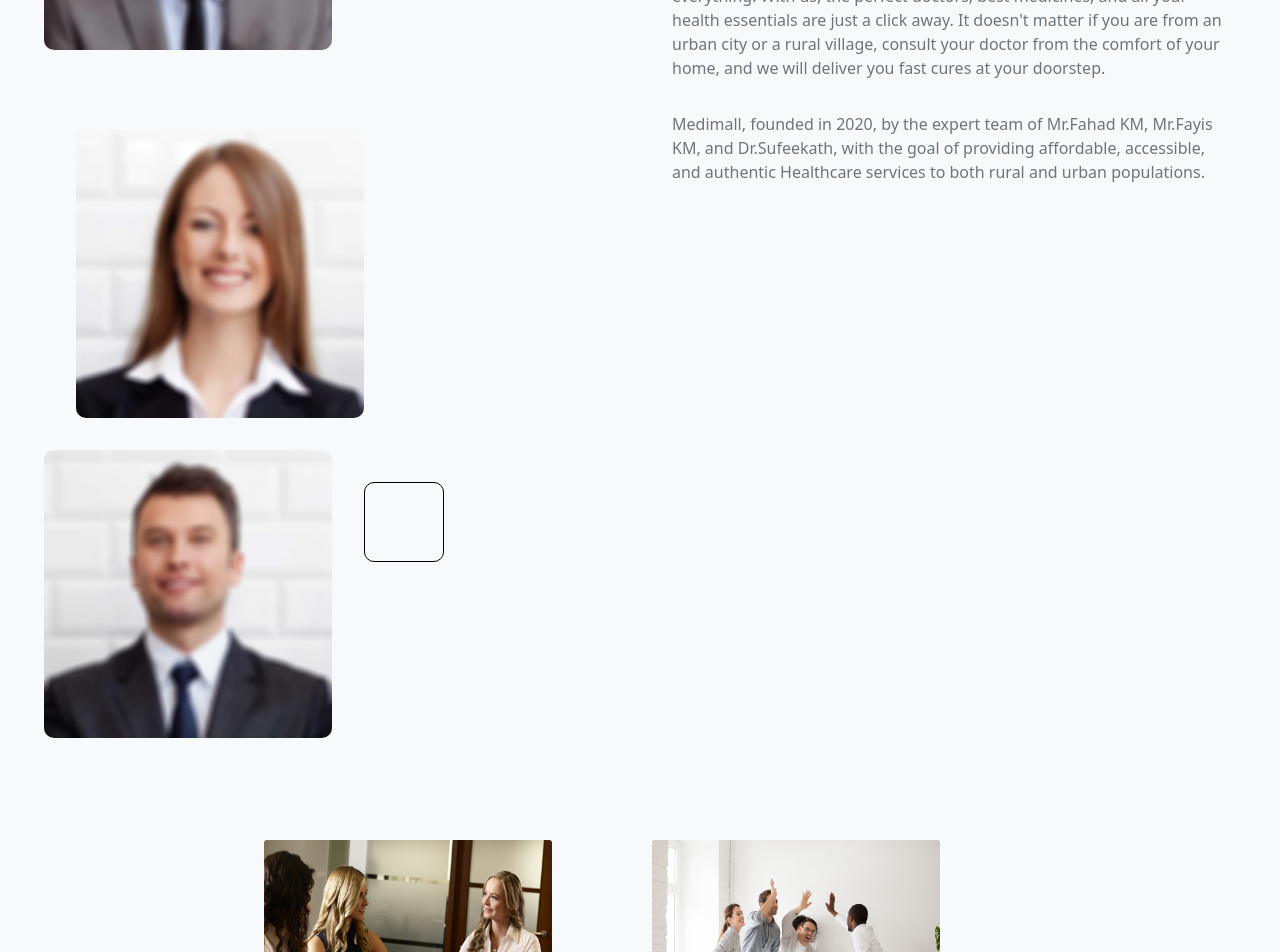
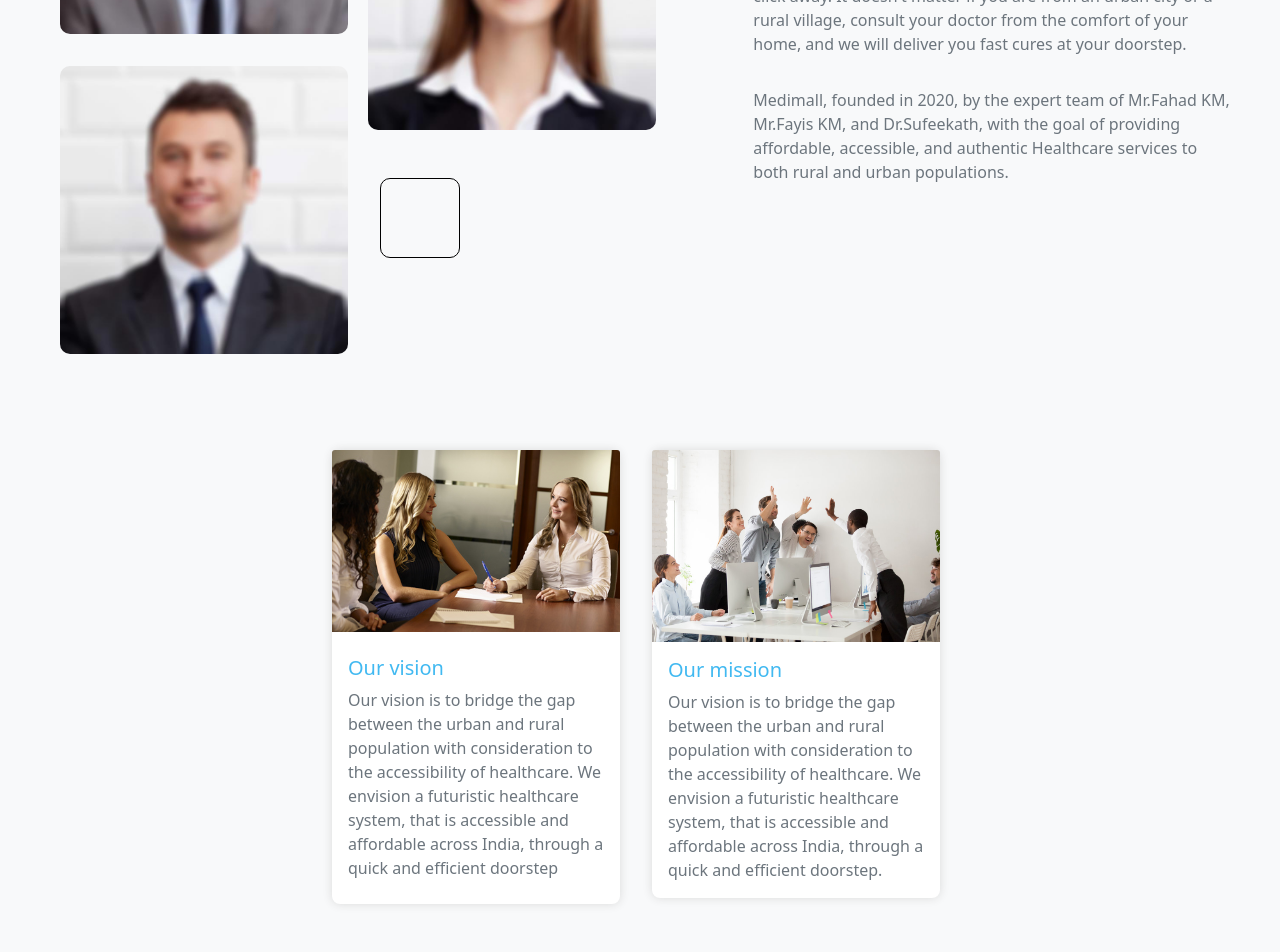
Before and after one commit to MOHAMED-ANAS-EP/cybaze.github.io, a plain HTML site: page index.html in a window 1280 px wide. Shown: the part 840-1792 px from the top of the page. Drawn offline with nearby package versions, Linux system fonts and the light colour scheme.

Commit message:
bug fixing

```diff
--- a/index.html
+++ b/index.html
@@ -85,7 +85,7 @@
             </div>
           </nav>
           <div class="hero-slider">
-            <div class="slider-item th-fullpage hero-area" style="background-image: url(./assets/bg-top.jpeg);background-repeat: no-repeat;background-size: cover;">
+            <div class="slider-item th-fullpage hero-area" style="background-image: url(./assets/bg-top.jpeg);background-repeat: no-repeat;background-size: cover;width: 100%;height: 100%;">
               <div class="container">
                 <div class="row">
                   <div class="col-md-12 caption ">
@@ -103,17 +103,17 @@
       <section class="bg-light">
         <div class="container-fluid">
             <div class="row aboutus">
-              <div class="col-md-6 images">
-                <div class="image-top">
+              <div class="col-md-7 col-sm-12 images">
+                <div class="image-top ">
                     <img src="./assets/member-1.jpg" alt="">
                     <img src="./assets/member-2.jpg"  class="left-img"   alt="">
                 </div>
-                <div class="image-btm">
+                <div class="image-btm ">
                     <img src="./assets/member-3.jpg"  alt="">
                     <div class="blank-image"></div>
                 </div>
              </div>
-            <div class="col-md-6 about">
+            <div class="col-md-5 col-sm-12 about">
                 <h2 class="">About us</h2>
                 <p class="text-muted">A home where you will find that healing touch that will cure all your
                   health worries is here. Medimall is that one place where you will find
@@ -130,9 +130,9 @@
               </p>
             </div>
             </div>
-          <div class="row cards">
-            <div class="col-md-6 col-12">
-              <div class="card vision" style="width: 18rem;">
+          <div class="row cards p-5">
+            <div class="col-md-6 col-12 ">
+              <div class="card vision text-right" style="width: 18rem;">
                 <img src="./assets/happy-employees.jpg" class="card-img-top" alt="...">
                 <div class="card-body">
                   <h5 class="card-title">Our vision</h5>
@@ -146,8 +146,8 @@
                 </div>
               </div>
             </div>
-            <div class="col-md-6 col-12">
-              <div class="card vision" style="width: 18rem;">
+            <div class="col-md-6 col-12 ">
+              <div class="card mision text-left" style="width: 18rem;">
                 <img src="./assets/happyteam-1.jpg" class="card-img-top" alt="...">
                 <div class="card-body">
                   <h5 class="card-title">Our mission</h5>
--- a/style.css
+++ b/style.css
@@ -1,5 +1,5 @@
 .navbar{
-    background: rgba(41, 188, 246, 0.397);
+    background: rgba(41, 179, 233, 0.664) ;
 }
 header .navbar-nav
 {
@@ -11,7 +11,7 @@ header .navbar-brand{
     color: #ffff;
 }
 .nav-item{
-    padding-left: 2rem;
+    padding-left: 1rem;
 }
 .nav-link{
     color: #ffff;
@@ -20,12 +20,12 @@ header .navbar-brand{
     color: blue;
 }
 .nav-link i{
-    padding-left: 20px;
+    padding-left: 1rem;
 }
 .download-button{
     margin-right: 1.5rem;
     text-align: center;
-    padding:10px 2rem;
+    padding:.5em 2rem;
     border-radius: 8px;
     color: black;
     background: yellow;
@@ -56,64 +56,63 @@ color: #ffff;
     min-height: 350px;
     background-size: cover;
     background-repeat: no-repeat;
+
 }
 .aboutus{
-    padding: 4rem 2rem;
+    padding: 2rem;
 }
-.image-top img{
-    display: inline-block;
-    width:18rem ;
+.images img{
+    width: 18rem;
     border-radius: 10px;
 }
-.left-img{
-    margin-left: 2rem;
-    margin-top: 5rem;
+.image-top{
+    padding: 1rem;
 }
-.image-btm img{
-    width:18rem ;
-    border-radius: 10px;
-}
-.image-btm {
+.image-btm{
     display: inline-flex;
-    padding-top: 2rem;
+    padding: 1rem;
 }
 .blank-image{
-    margin-top: 2rem;
-    margin-left: 2rem;
+    position: relative;
+    top: 7rem;
+    left: 2rem;
     height: 5rem;
     width: 5rem;
     border: 1px solid black;
     border-radius: 10px;
 }
+.left-img{
+    position: relative;
+    left: 1rem;
+    top: 6rem;
+}
 .about{
-    padding-top: 5rem;
-    padding-left: 2rem;
+    padding-top: 7rem;
+    margin-left: 0;
 }
 .about h2{
-    padding: 1.5rem 0;
     color: rgb(65, 185, 241);
 }
-.cards{
-    margin: 2rem 18rem;
+.cards .vision{
+    margin-left: 17rem;
+    align-items: right;
+    border: none;
+    border-radius: 8px;
+    box-shadow: 0 0 10px #dadada;
+    color: rgb(65, 185, 241);
 }
-.card img{
-   height: 13rem;
-}
-.vision {
-    border: none;
-    border-radius: 10px !important;
-    text-align: center;
-}
-.card-body{
+.vision .card-body{
     padding: 1.5rem 1rem;
 }
-.card-title{
-    font-size: 1.8rem;
+.cards .mision{
+    margin-right: 17rem;
+    align-items: right;
+    border: none;
+    border-radius: 8px;
+    box-shadow: 0 0 10px #dadada;
     color: rgb(65, 185, 241);
 }
-.card-body p{
-    font-size: 0.9rem;
-}
+
 .values{
     padding: 4rem 6rem;
     padding-bottom: 8rem;
@@ -144,8 +143,10 @@ color: #ffff;
 
 /* section2 */
 .back-image img{
+    background-repeat: no-repeat;
+    background-size: cover;
     background: #ffff;
-    width: 30%;
+    width: 40%;
     height: 35rem;
     opacity: 0.7;
 }
@@ -154,15 +155,14 @@ color: #ffff;
       top: -32rem;
 }
 .gallery img{
-  width: 30rem;
+  width: 100%;
   height: 28rem;
-  margin-left: 3rem;
+  margin-left: 5rem;
 }
 .image-icon{
     background: #ffff;
     padding-top: 2rem;
-    /* padding-bottom: 2rem; */
-    padding-left: 3rem;
+  text-align: center;
 }
 .icons-top{
     display: flex;
@@ -216,19 +216,228 @@ color: #ffff;
     display: inline-flex;
     padding: 10px 3rem;
 }
+.template button img{
+   padding-right: 1em;
+}
 .template img{
     width: 45px;
     height: 45px;
 }
 
+/* media qureyy */
+/* @media (min-width:320px) and (max-width:484px){
+
+} */
+
+
+
+
+
+
+
+
+/* ========================media queries    =================== */
+/* @media (min-width: 576px) {
+    .hero-slider .caption{
+        padding-top: 8rem;
+        padding-left: 2rem;
+        padding-bottom: 4rem;
+        color: #ffff;
+        }
+        .caption h1{
+            font-size: 3rem;
+        }
+        .aboutus{
+            text-align: center;
+        }
+        .images img{
+            padding-top: 1rem;
+            width: 18rem;
+            border-radius: 10px;
+        }
+        .image-btm{
+            text-align: center;
+            display: block;
+            padding: 1rem;
+        }
+        .blank-image{
+            display: none;
+        }
+        .left-img{
+            position: static;
+
+        }
+        .about{
+            padding-top: 1rem;
+            text-align: center;
+        }
+        .about h2{
+            color: rgb(65, 185, 241);
+        }
+        .about p{
+            text-align: center;
+            padding-right: 2rem;
+        }
+        .cards .vision{
+            margin-top: 1rem;
+            margin-left: 4rem;
+            text-align: center;
+            color: rgb(65, 185, 241);
+            border: none;
+            border-radius: 8px;
+            box-shadow: 0 0 10px #dadada;
+        }
+        .cards .mision{
+            margin-top: 3rem;
+            margin-left: 4rem;
+            text-align: center;
+            color: rgb(65, 185, 241);
+            border: none;
+            border-radius: 8px;
+            box-shadow: 0 0 10px #dadada;
+        }
+        .values{
+            padding: 2rem 8rem;
+            padding-bottom: 4rem;
+        }
+        .values h4{
+            text-align: center;
+            font-size: 1.8rem;
+            padding-bottom: 1rem;
+        }
+        .values .card{
+            text-align: center;
+            border-radius: 10px;
+            border: none;
+            margin: 1rem;
+        }
+        .values .card-text{
+            font-size: 1.5rem;
+            text-align: center;
+        }
+        .back-image img{
+            background-repeat: no-repeat;
+            background-size: cover;
+            background: #ffff;
+            width: 100%;
+            height: 25rem;
+            opacity: 1;
+        }
+        .overly-section{
+            position: static;
+        }
+        .gallery img{
+         display: none;
+        }
+        .image-icon{
+            background: #ffff;
+            display: inline-block;
+            padding-left: 0;
+            text-align: center;
+        }
+        .icons-top{
+            text-align: center;
+        }
+        .icons-bottom{
+            text-align: center;
+            padding-top: 1rem;
+        }
+        .icon{
+            text-align: center
+        }
+        .icon i{
+            font-size: 3rem;
+            color: rgb(65, 185, 241);
+        }
+        .icon h2{
+            color: rgb(65, 185, 241);
+            font-size: 1.8rem;
+        }
+        .icon h3{
+           font-size: 1rem;
+        }
+        .section3{
+            background: #ffff;
+        }
+        .brands{
+            text-align: center;
+            display: flex;
+        }
+        .brand{
+            text-align: center;
+            padding: 2rem;
+        } */
+        /* section4 */
+/* .section4{
+    padding: 2rem 4rem;
+}
+.section4 img{
+    width: 90%;
+    height: 35rem;
+    text-align: center;
+
+}
+.template{
+    text-align: center;
+    padding-top: 2rem;
+}
+.template button{
+    text-align: center;
+    display: inline-flex;
+    padding: 10px 3rem;
+}
+.template button img{
+    padding-right: 1em;
+ }
+.template img{
+
+    width: 45px;
+    height: 45px;
+}
+ } */
+
+
+ /*=================== media screen min 768px=============== */
+ /* @media (min-width: 768px) {
+    .hero-slider .caption{
+        padding-top: 6rem;
+        padding-left: 4rem;
+        padding-bottom: 4rem;
+        color: #ffff;
+        }
+        .caption h1{
+            font-size: 3.5rem;
+        }
+        .caption .btn-main{
+
+            margin-top: 1rem;
+            padding: 3px 18px;
+            border-radius: 8px;
+            text-align: center;
+            margin-left: 8px;
+
+        }
+
+  } */
+
+
 
 /* media queries */
-@media (min-width:1200px){
+/* @media (min-width:1200px){
     .cards{
         margin: 2rem 15rem;
     }
-}
-@media (max-width:1200px){
+}  */
+/* @media (max-width:1200px){
+    .download-button{
+        font-size: 5vmin;
+        margin-right: 1rem;
+        text-align: center;
+        padding:1vmin 10vmin;
+        border-radius: 8px;
+        color: black;
+        background: yellow;
+    }
     .cards{
         margin: 2rem 10rem;
     }
@@ -259,7 +468,7 @@ color: #ffff;
         padding-top: 8rem;
         padding-left: 5rem;
     }
-}
+}  */
 /* @media  (min-width:768px){
     .cards{
         margin: 2rem 7rem;
```
